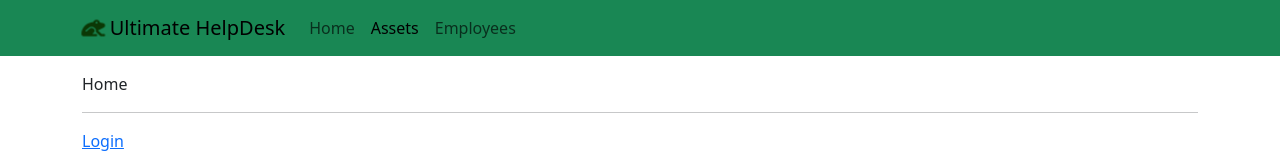
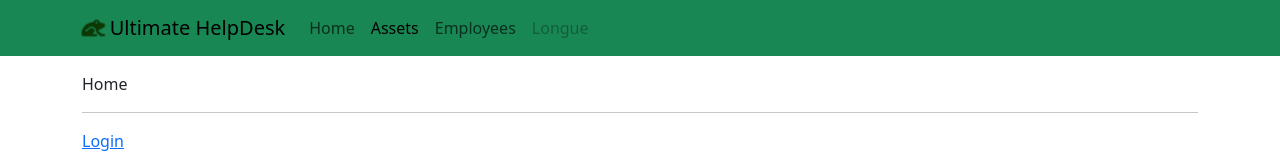
Before and after one commit to JerzyKu/ultimate-helpdesk, a React (Create React App) app in the folder client/: page / in a window 1280 px wide. Shown: the top 160 px of the page. Built offline with nearby package versions, Linux system fonts and the light colour scheme.

Commit message:
add disabled lounge link to future use

```diff
--- a/client/src/components/NavbarComponent.js
+++ b/client/src/components/NavbarComponent.js
@@ -19,6 +19,7 @@ export default function NavbarComponent() {
                             <Nav.Link as={Link} to="/" >Home</Nav.Link>
                             <Nav.Link as={Link} to="/assets" active>Assets</Nav.Link>
                             <Nav.Link as={Link} to="/employees" >Employees</Nav.Link>
+                            <Nav.Link as={Link} to="/longue" disabled>Longue</Nav.Link>
                             {/* <Nav.Link href="/assets">Assets</Nav.Link>
                             <Nav.Link href="#link">Link</Nav.Link>
                             <NavDropdown title="Dropdown" id="basic-nav-dropdown">
```
